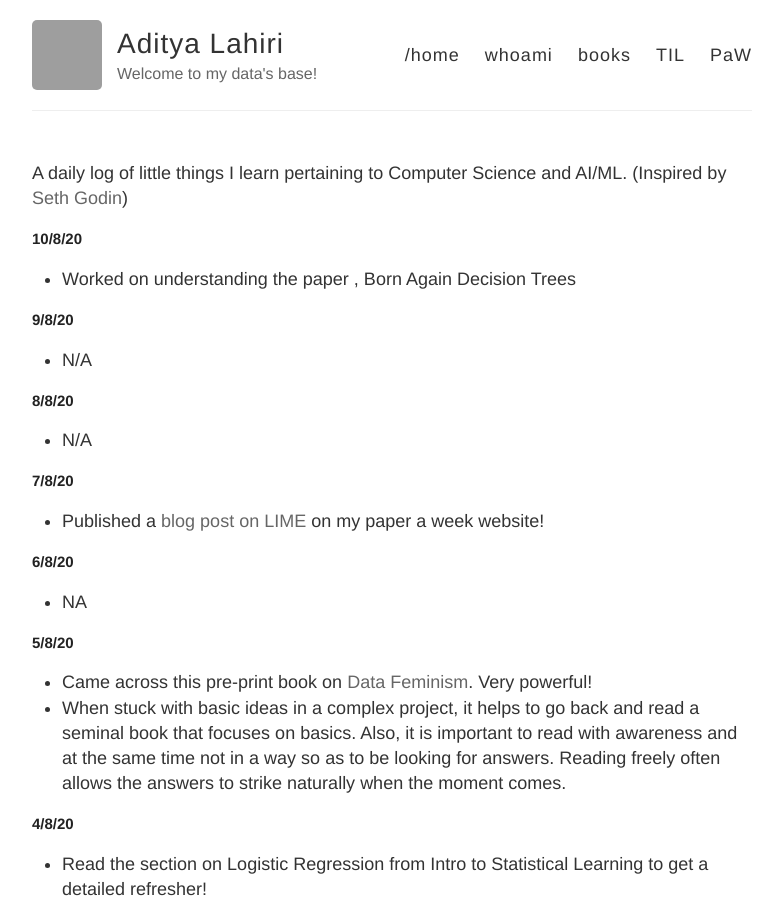
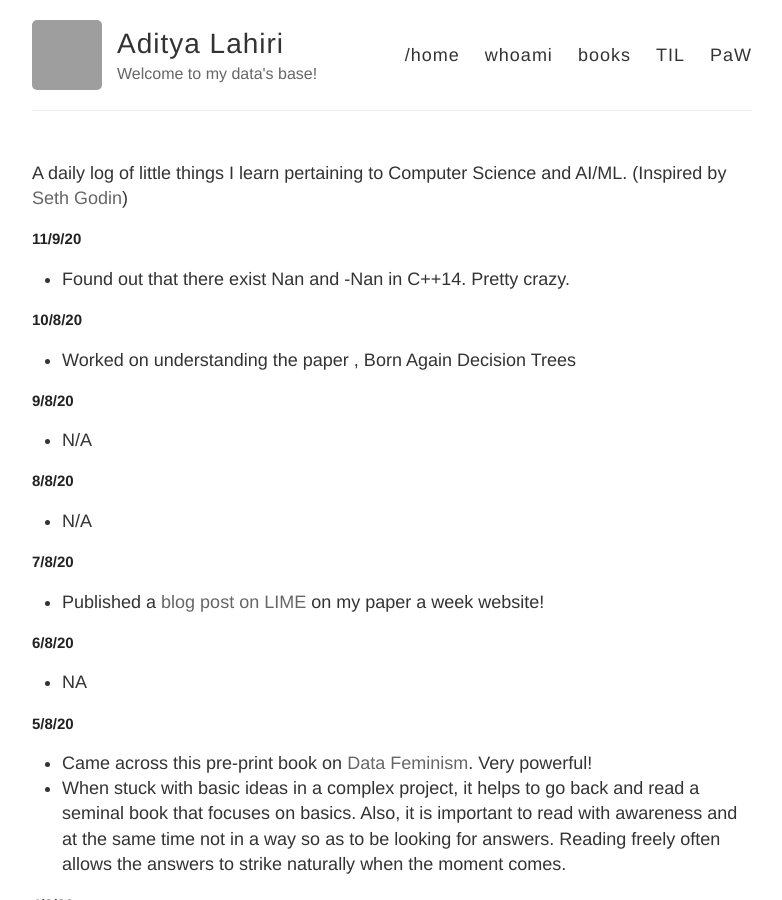
Before and after one commit to adityalahiri/adityalahiri.github.io, a Jekyll site: the page built from TIL.md, in a window 1280 px wide and 900 px high. Shown: the whole window, without its empty margins (248-1030 px from the left). Built offline with Jekyll 4.4.1, drawn with Linux system fonts in a browser that asks for light colours; our own code applies the rules of GitHub Pages for plain Markdown files; grey boxes are pictures that could not be loaded.

Commit message:
Update for 11/9/20

```diff
--- a/TIL.md
+++ b/TIL.md
@@ -1,5 +1,9 @@
 A daily log of little things I learn pertaining to Computer Science and AI/ML.
 (Inspired by [Seth Godin](https://seths.blog/))
+
+## 11/9/20
+
+* Found out that there exist Nan and -Nan in C++14. Pretty crazy.
 
 ## 10/8/20
 
```
